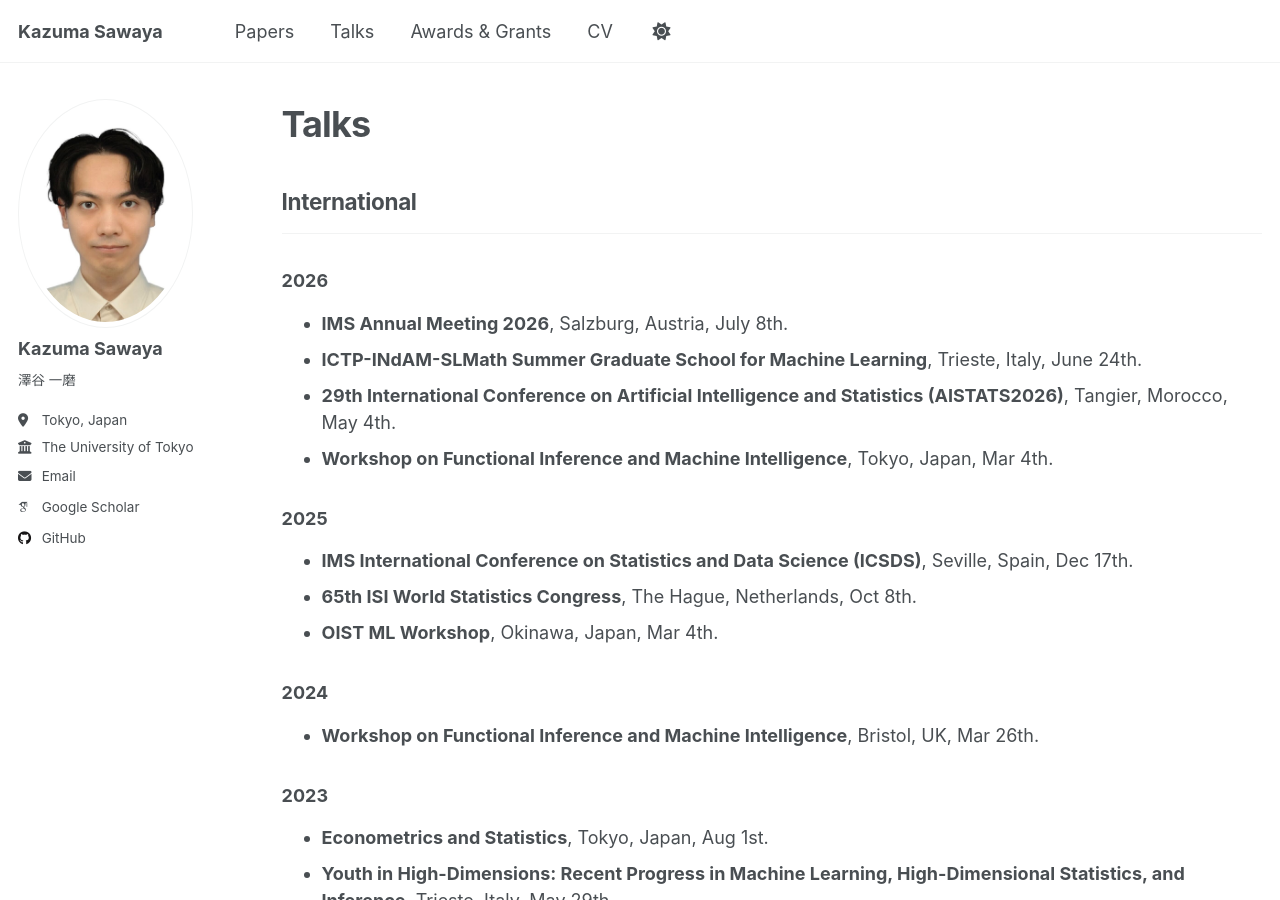
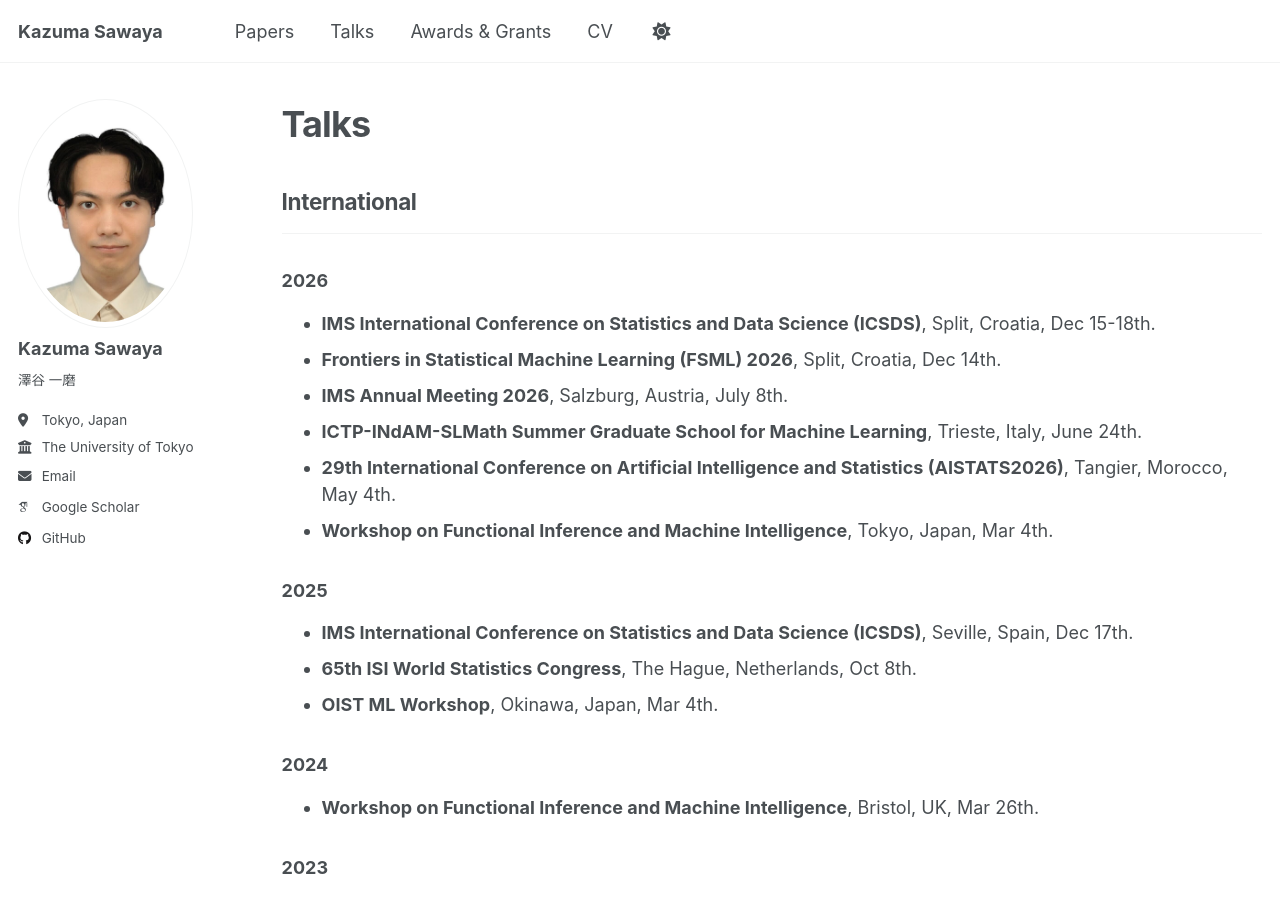
Before and after one commit to sawaya-ka/sawaya-ka.github.io, a Jekyll site: the page built from _pages/talks.md, in a window 1280 px wide and 900 px high. Built offline with Jekyll 4.4.1, drawn with Linux system fonts in a browser that asks for light colours; some web fonts are replaced.

Commit message:
Update talks.md

```diff
--- a/_pages/talks.md
+++ b/_pages/talks.md
@@ -8,6 +8,8 @@ author_profile: true
 ## International
 ---
 ### 2026
+- **IMS International Conference on Statistics and Data Science (ICSDS)**, Split, Croatia, Dec 15-18th.
+- **Frontiers in Statistical Machine Learning (FSML) 2026**, Split, Croatia, Dec 14th.
 - **IMS Annual Meeting 2026**, Salzburg, Austria, July 8th.
 - **ICTP-INdAM-SLMath Summer Graduate School for Machine Learning**, Trieste, Italy, June 24th.
 - **29th International Conference on Artificial Intelligence and Statistics (AISTATS2026)**, Tangier, Morocco, May 4th.
```
